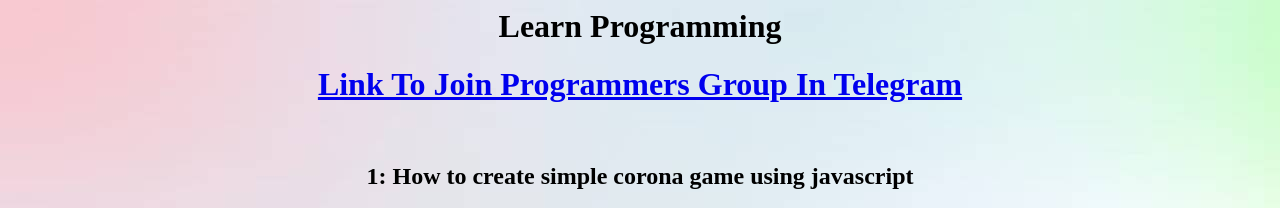
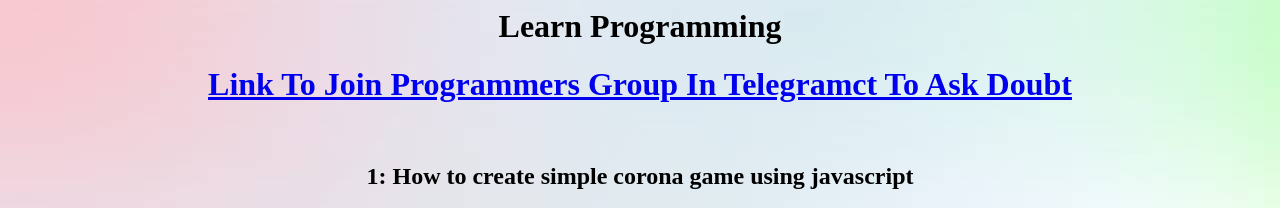
Before and after one commit to MohamedUvaisK/Learn-Programming, a plain HTML site: page index.html in a window 1280 px wide. Shown: the top 208 px of the page. Drawn offline with Linux system fonts and the light colour scheme.

Commit message:
Update index.html

```diff
--- a/index.html
+++ b/index.html
@@ -6,7 +6,7 @@
     <body>
 	    <center>
 	    	   <h1 align="ceneter">Learn Programming</h1>
-	    	   <a href="https://t.me/WhiteHatProgrammers"><h1>Link To Join Programmers Group In Telegram</h1></a>
+	    	   <a href="https://t.me/WhiteHatProgrammers"><h1>Link To Join Programmers Group In Telegramct To Ask Doubt</h1></a>
 	    	   <br>
 	    	   <h2 align="center">1: How to create simple corona game using javascript</h2>
 	    	   <a href="https://github.com/MohamedUvaisK/Corona-Game-in-code.org/blob/main/index.html"><h1>Link To Code</h1></a>
```
